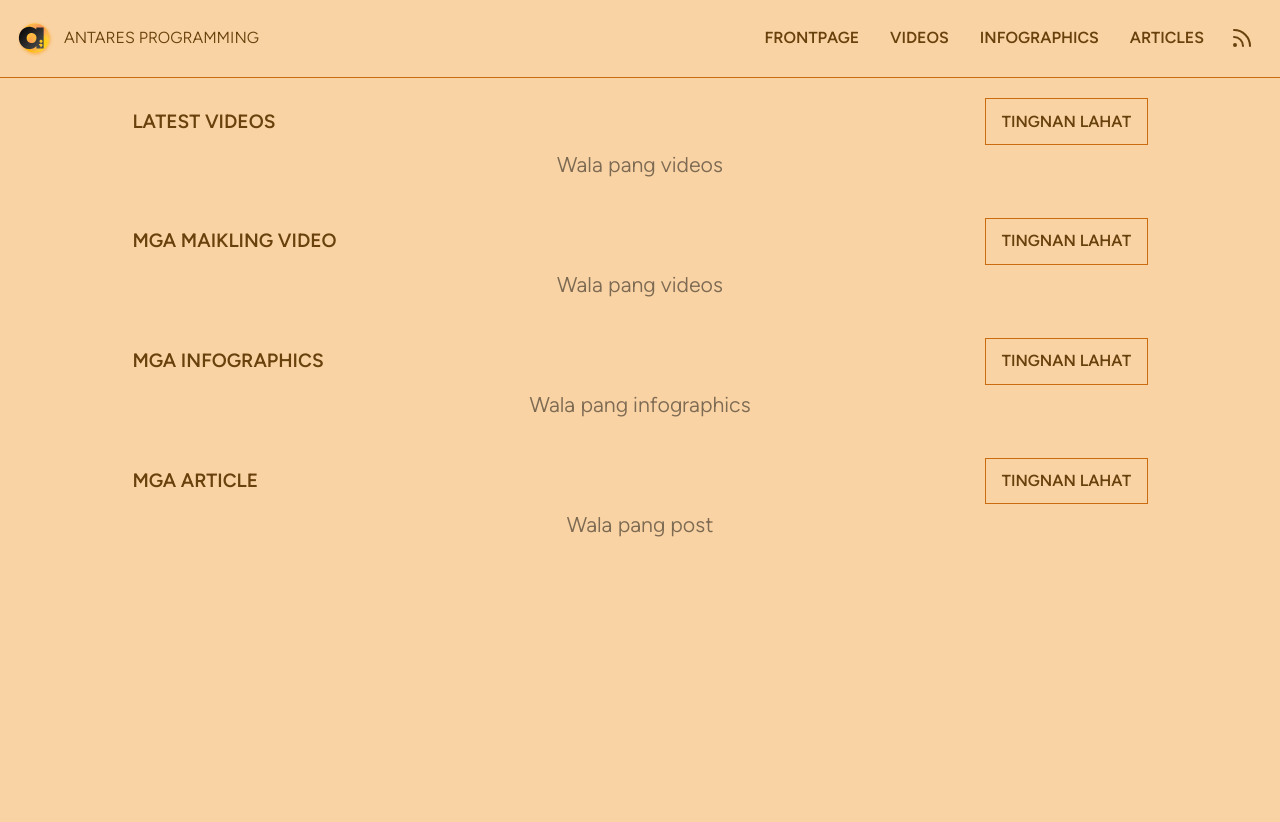
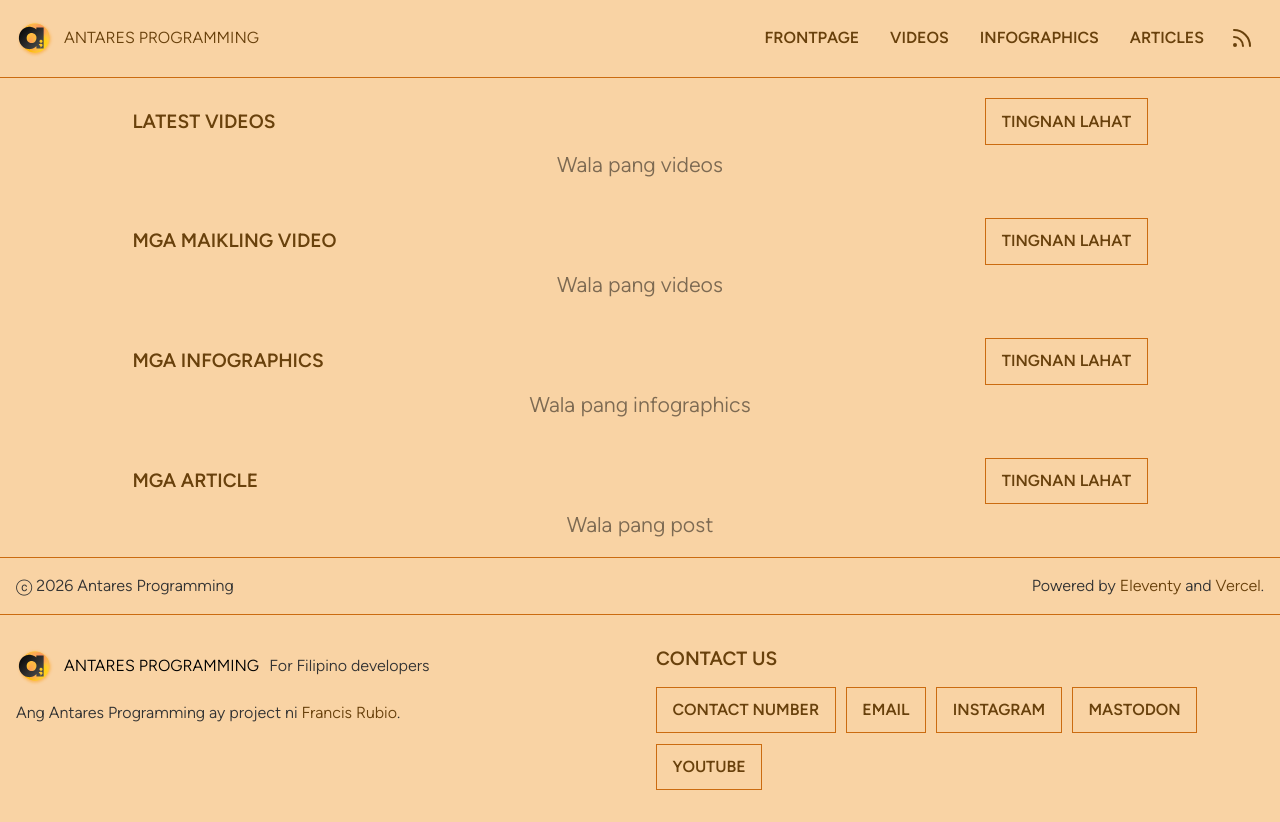
Before and after one commit to teacherbuknoy/antaresprogramming, an Eleventy site: page src/collections/pages/index.njk in a window 1280 px wide. Before the commit the page ends 800 px from the top, so only its background shows below. Built offline with nearby package versions, Linux system fonts and the light colour scheme; Eleventy itself is replaced by a stand-in of ours; files that its build step writes are made by us from their sources; what @babel/core, eleventy-plugin-toc, markdown-it-abbr, markdown-it-attrs would draw is missing.

Commit message:
Finished index page

```diff
--- a/src/assets/styles/base/_config.scss
+++ b/src/assets/styles/base/_config.scss
@@ -334,4 +334,5 @@
 
 :root {
   --border-color: 29 85% 43%;
+  --border: 1px solid hsl(var(--border-color));
 }
--- a/src/assets/styles/components/_button.scss
+++ b/src/assets/styles/components/_button.scss
@@ -25,3 +25,9 @@
     outline-offset  : 0.5ch;
   }
 }
+
+.button-list {
+  display: flex;
+  flex-wrap: wrap;
+  gap: 1ch;
+}
--- /dev/null
+++ b/src/assets/styles/layouts/_footer.scss
@@ -0,0 +1,27 @@
+.footer {
+  display           : flex;
+  flex-direction    : column;
+  border-block-start: var(--border);
+  font-family       : var(--font-ui);
+
+  &__header {
+    display         : flex;
+    justify-content : space-between;
+    padding         : var(--space);
+    border-block-end: var(--border);
+
+    p {
+      margin: 0;
+    }
+  }
+
+  &__body {
+    display  : flex;
+    flex-wrap: wrap;
+
+    &>section {
+      flex   : 1;
+      padding: var(--space);
+    }
+  }
+}
--- a/src/assets/styles/styles.scss
+++ b/src/assets/styles/styles.scss
@@ -85,6 +85,7 @@ print;
 @layer layouts {
   @import "layouts/section";
   @import "layouts/collection";
+  @import "layouts/footer";
 }
 
 @layer components {
--- a/src/collections/pages/index.njk
+++ b/src/collections/pages/index.njk
@@ -2,7 +2,7 @@
 title: 'Antares Programming'
 permalink: /
 ---
-
+{% from "meta/utils.njk" import logo %}
 <section class="section" aria-labelledby="heading-latest-videos">
   <div class="section__header">
     <h2 id="heading-latest-videos" class="section__heading">Latest Videos</h2>
@@ -36,5 +36,29 @@ permalink: /
 </section>
 
 <footer class="footer">
-
+  <section class="footer__header">
+    <p>ⓒ {{ "" | year }} Antares Programming</p>
+    <p>Powered by <a href="https://11ty.dev/" target="_blank">Eleventy</a> and <a href="https://vercel.com">Vercel</a>.</p>
+  </section>
+  <section class="footer__body">
+    <section>
+      <p href="/" class="logo">
+        {{ logo('logo__image') }}
+        <span class="logo__wordmark">Antares Programming</span>
+        <span class="logo__motto">For Filipino developers</span>
+      </p>
+      <p>Ang Antares Programming ay project ni <a href="https://francisrub.io/" target="_blank">Francis Rubio</a>.</p>
+    </section>
+    <section>
+      <h2 class="section__heading">Contact Us</h2>
+      <nav>
+        <ul class="button-list">
+          {% for key in site.contact | keys %}
+          {% set item = site.contact[key] %}
+            <li><a href="{{ item.url }}" class="button" target="_blank">{{ item.name if item.name.length > 0 else key }}</a></li>
+          {% endfor %}
+        </ul>
+      </nav>
+    </section>
+  </section>
 </footer>
--- a/src/config/filter.js
+++ b/src/config/filter.js
@@ -13,5 +13,10 @@ module.exports = {
   },
   machineReadableDate: function (value) {
     return new Date(value).toISOString()
-  }
+  },
+  year: function (value) {
+    return new Date().getFullYear()
+  },
+  keys: obj => Object.keys(obj),
+  values: obj => Object.values(obj)
 }
--- a/src/data/site.json
+++ b/src/data/site.json
@@ -17,46 +17,31 @@
       "url":"tel:+639123456789"
     },
     "email": {
-      "name": "",
-      "identifier": "",
-      "url": ""
-    },
-    "linkedin": {
-      "name": "",
-      "identifier": "",
-      "url": ""
+      "name": "Email",
+      "identifier": "hello@antaresph.dev",
+      "url": "mailto:hello@antaresph.dev"
     },
     "instagram": {
-      "name": "",
-      "identifier": "",
-      "url": ""
-    },
-    "twitter": {
-      "name": "",
-      "identifier": "",
-      "url": ""
-    },
-    "github": {
-      "name": "",
-      "identifier": "",
-      "url": ""
+      "name": "Instagram",
+      "identifier": "@antaresphdev",
+      "url": "https://instagram.com/antaresphdev"
     },
     "mastodon": {
-      "name": "",
-      "identifier": "",
-      "url": ""
+      "name": "Mastodon",
+      "identifier": "@antaresphdev@tambayan.us",
+      "url": "https://tambayan.us/@antaresphdev"
     },
     "youtube": {
-      "name": "",
-      "identifier": "",
-      "url": ""
+      "name": "YouTube",
+      "identifier": "@antaresphdev",
+      "url": "https://youtube.com/@antaresphdev"
     }
   },
   "domains": [
     {
-      "name": "",
-      "domain": "",
-      "isPreferred": false
+      "name": "Cloudflare",
+      "domain": "antaresph.dev",
+      "isPreferred": true
     }
   ],
   "api": {
```
